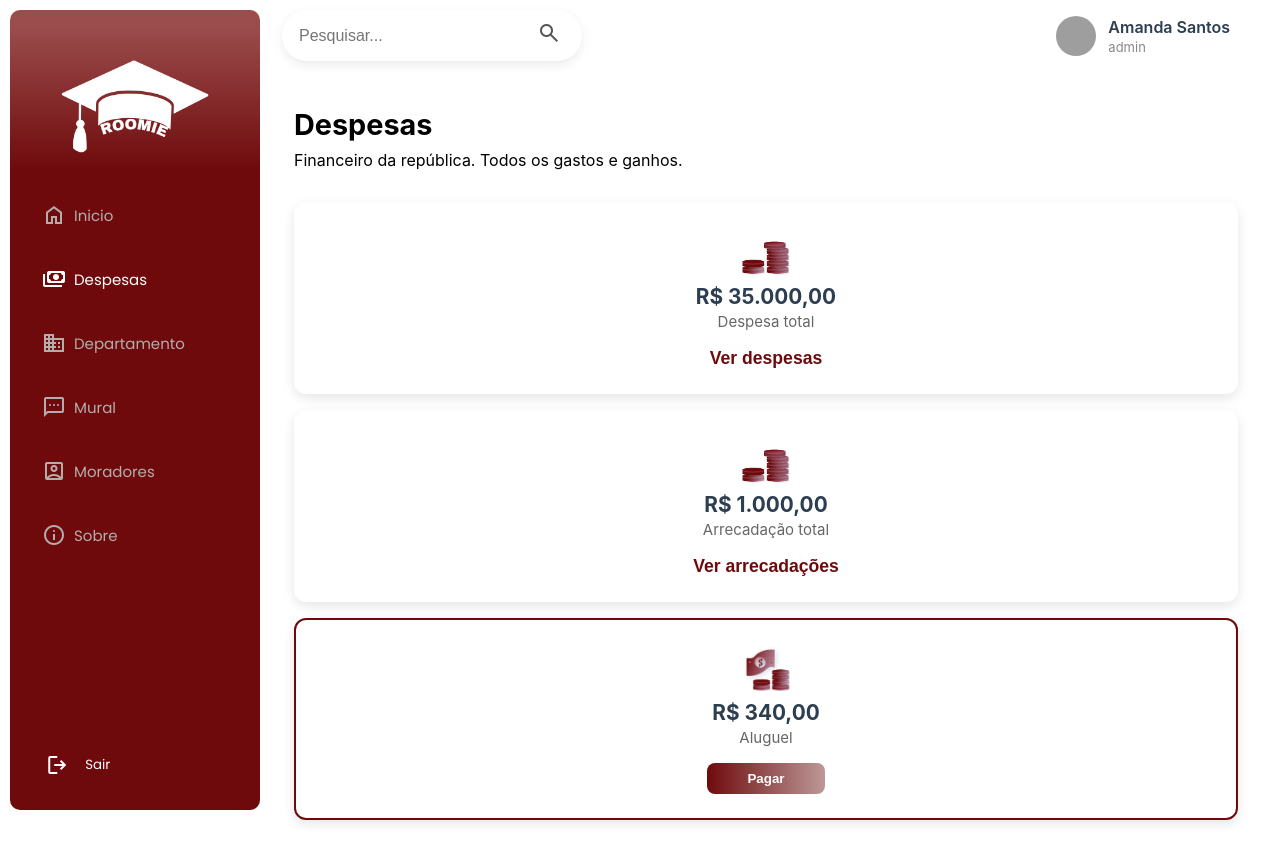
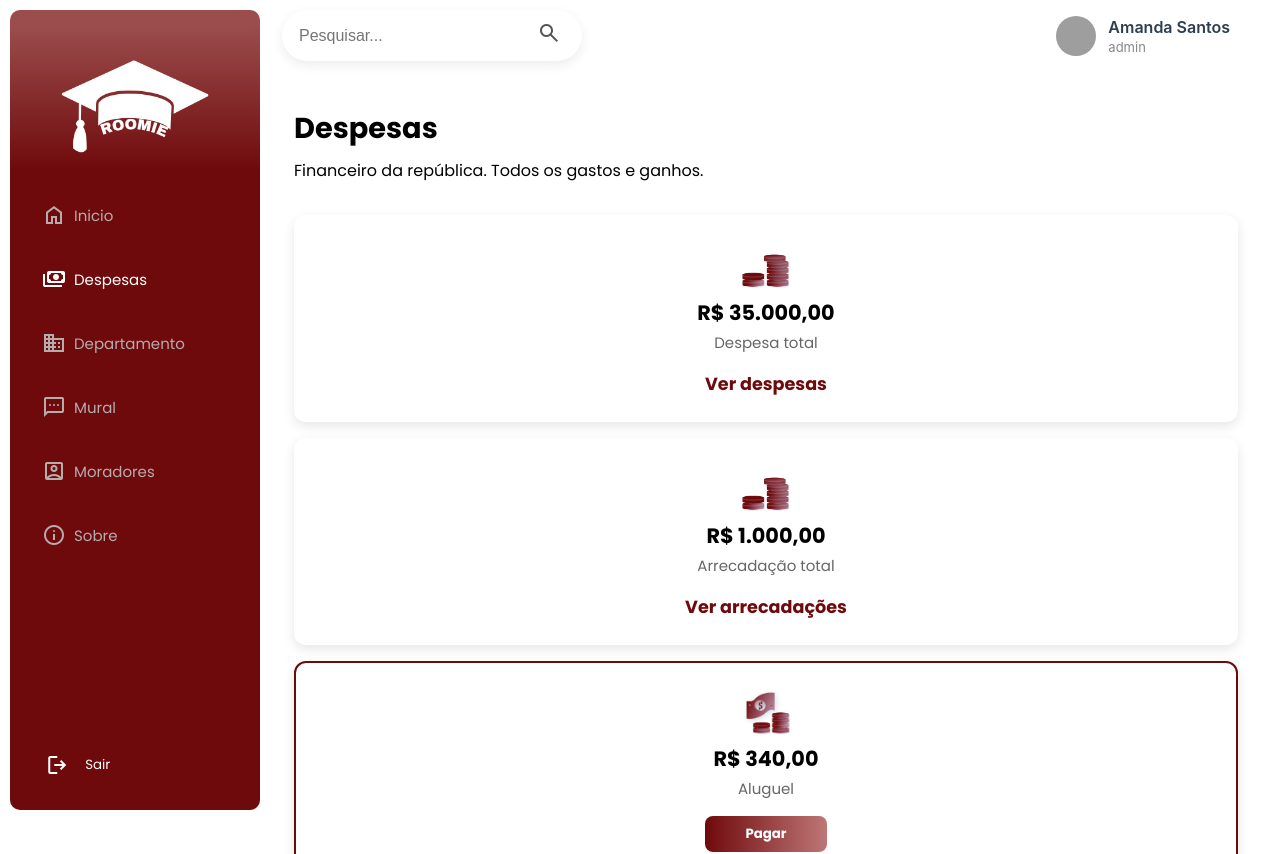
Before and after one commit to thaynabecker/roomie-frontend, a Vue app: page /despesas in a window 1280 px wide. Shown: the top 854 px of the page. Built offline with nearby package versions, Linux system fonts and the light colour scheme; grey boxes are pictures that could not be loaded.

Commit message:
FEAT: Expenses page Admin and Resident version created #26

```diff
--- a/src/views/DespesasAdminView.vue
+++ b/src/views/DespesasAdminView.vue
@@ -241,16 +241,22 @@ h1 {
   margin-bottom: 0.5rem;
   text-align: left;
   color: black;
+  font-family: "Poppins", sans-serif;
 }
 h2 {
   font-size: 1rem;
   color: black;
   margin-bottom: 2rem;
   text-align: left;
+  font-family: "Poppins", sans-serif;
 }
 h3 {
   color: black;
   font-weight: bold;
+  font-family: "Poppins", sans-serif;
+}
+p {
+    font-family: "Poppins", sans-serif;
 }
 .card {
   background: #fff;
@@ -272,6 +278,7 @@ h3 {
   color: #6F0A0C;
   font-weight: bold;
   cursor: pointer;
+  font-family: "Poppins", sans-serif;
 }
 .detalhes {
   border-radius: 12px;
@@ -297,6 +304,7 @@ h3 {
   text-align: left;
   font-weight: bold;
   color: black;
+  font-family: "Poppins", sans-serif;
 }
 table {
   width: 100%;
@@ -307,6 +315,7 @@ th, td {
   border: 1px solid #ccc;
   padding: 0.8rem;
   text-align: left;
+  font-family: "Poppins", sans-serif;
 }
 .actions {
   display: flex;
@@ -323,6 +332,7 @@ th, td {
   border-radius: 39px;
   cursor: pointer;
   transition: transform 0.2s ease;
+  font-family: "Poppins", sans-serif;
 }
 .btn:hover {
   transform: scale(1.05);
--- a/src/views/DespesasView.vue
+++ b/src/views/DespesasView.vue
@@ -57,6 +57,7 @@ const formatarMoeda = (valor) => {
   flex: 1; /* ocupa o espaço restante */
   max-width: 1000px; /* deixa os cards mais largos */
   width: 100%;
+  font-family: "Poppins", sans-serif;
 }
 h1 {
   color: black;
@@ -70,6 +71,9 @@ h2 {
   color: black;
   margin-bottom: 2rem;
   text-align: left; /* subtítulo também alinhado */
+}
+h3 {
+    color: black;
 }
 .card {
   background: #fff;
@@ -105,6 +109,7 @@ h2 {
   color: #6F0A0C;
   font-weight: bold;
   cursor: pointer;
+  font-family: "Poppins", sans-serif;
 }
 .subtitle {
   margin-top: 1.5rem;
@@ -117,13 +122,14 @@ h2 {
   border: 2px solid #6F0A0C;
 }
 .pay-btn {
-  background: linear-gradient(to right, #6F0A0C, #bc9898);
+  background: linear-gradient(to right, #6F0A0C, #be7676);
   border: none;
   color: white;
   font-weight: bold;
   padding: 8px 40px 8px 40px;
   border-radius: 8px;
   cursor: pointer;
+  font-family: "Poppins", sans-serif;
 }
 .pay-btn:hover {
   opacity: 0.9;
```
